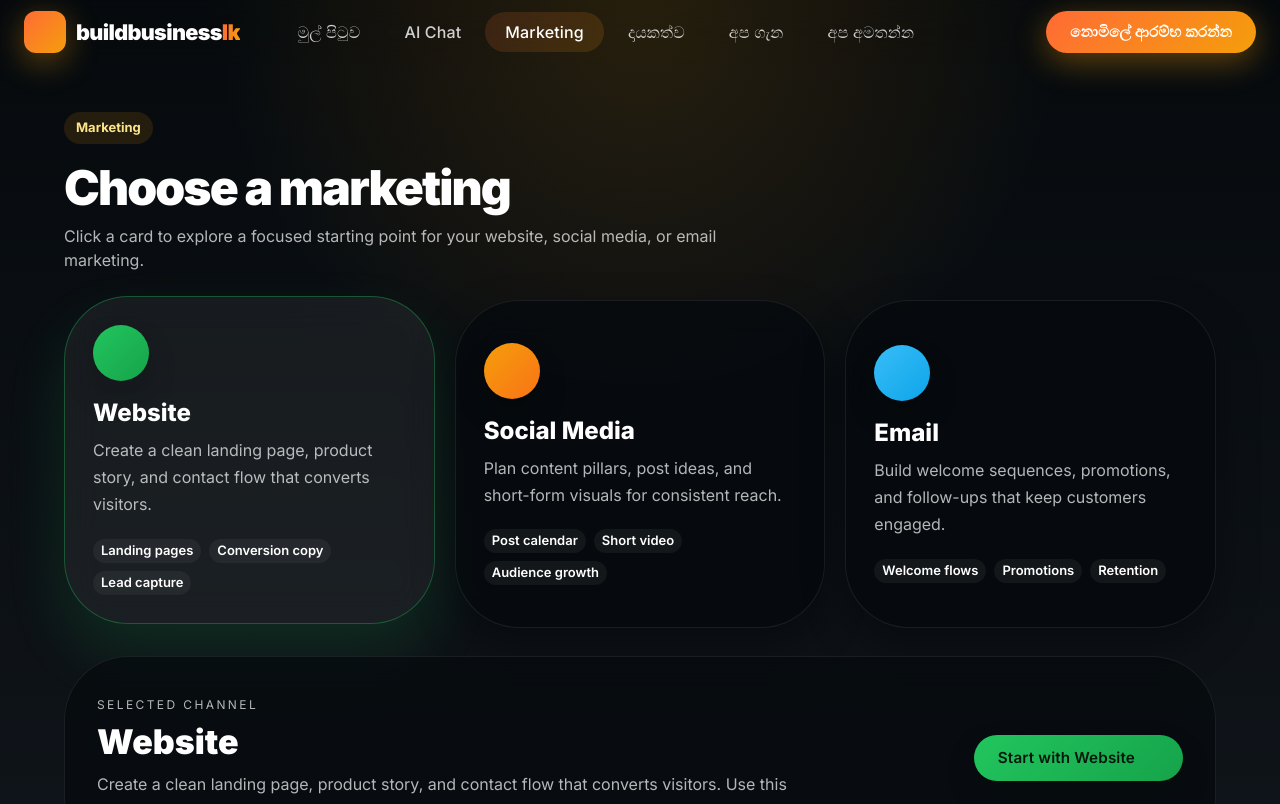
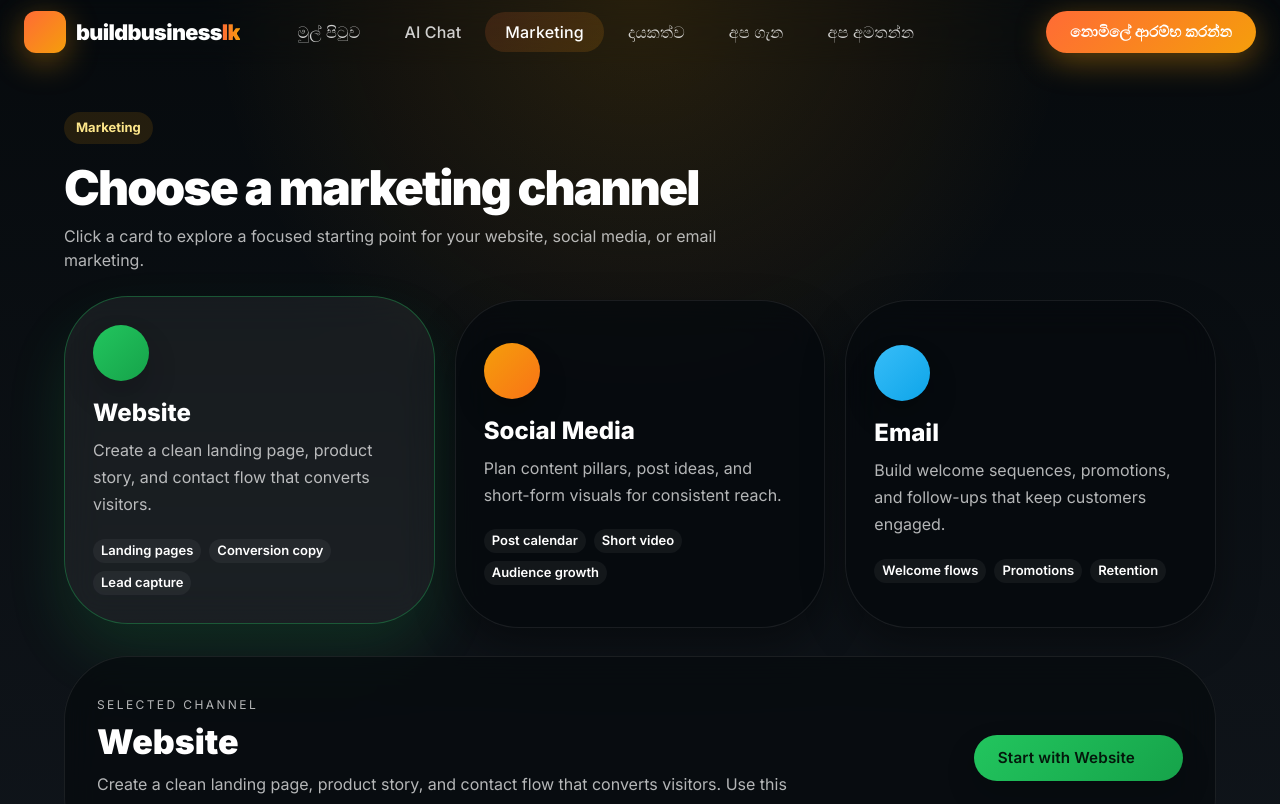
Before and after one commit to BuildBusinessLK/frontend, a React (Create React App) app: page /marketing in a window 1280 px wide. Shown: the top 804 px of the page. Built offline with nearby package versions, Linux system fonts and the light colour scheme; some icons are missing.

Commit message:
original

```diff
--- a/src/pages/MarketingPage.js
+++ b/src/pages/MarketingPage.js
@@ -87,7 +87,7 @@ export default function MarketingPage() {
                 mb: 1,
               }}
             >
-              Choose a marketing
+              Choose a marketing channel
             </Typography>
             <Typography sx={{ maxWidth: 720, color: theme.palette.text.secondary }}>
               Click a card to explore a focused starting point for your website, social media, or email marketing.
```
